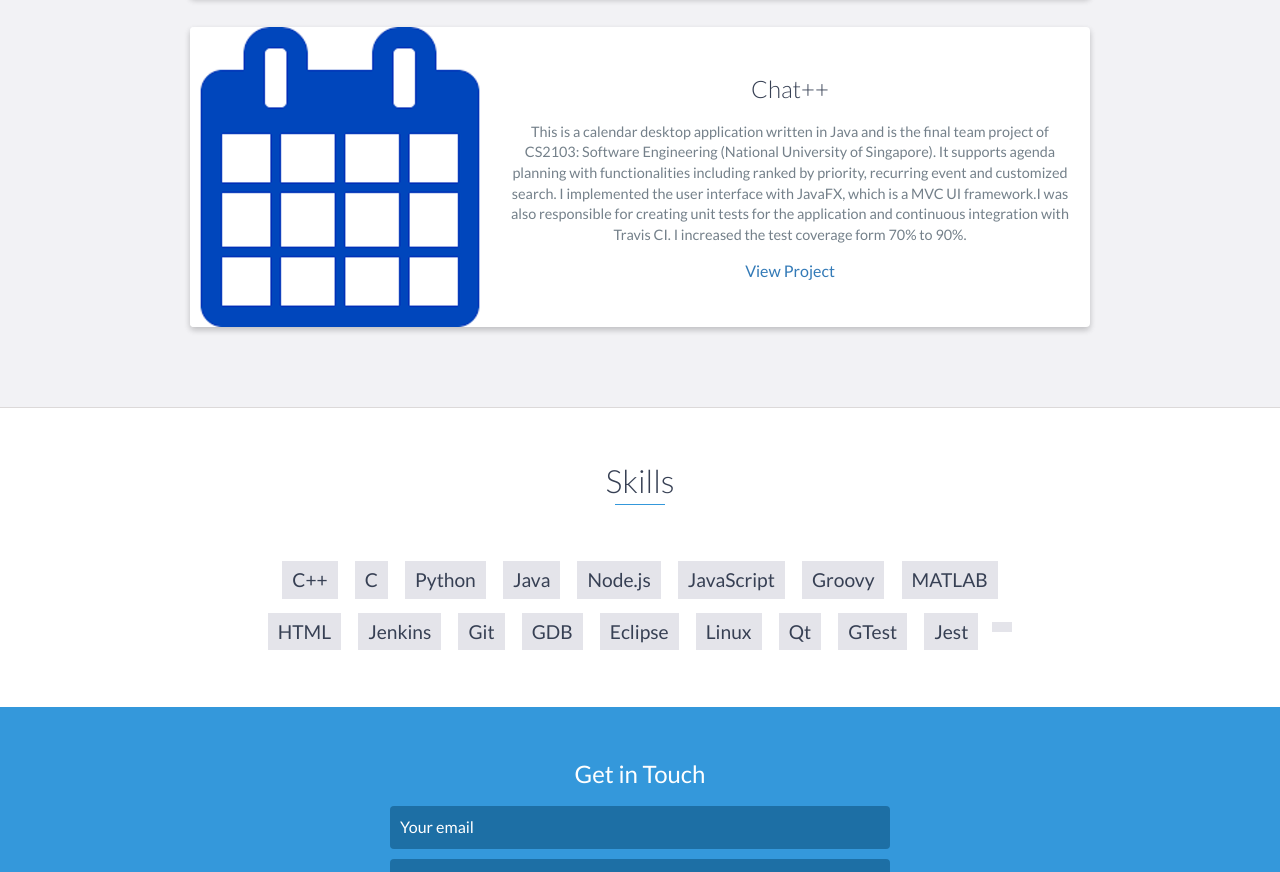
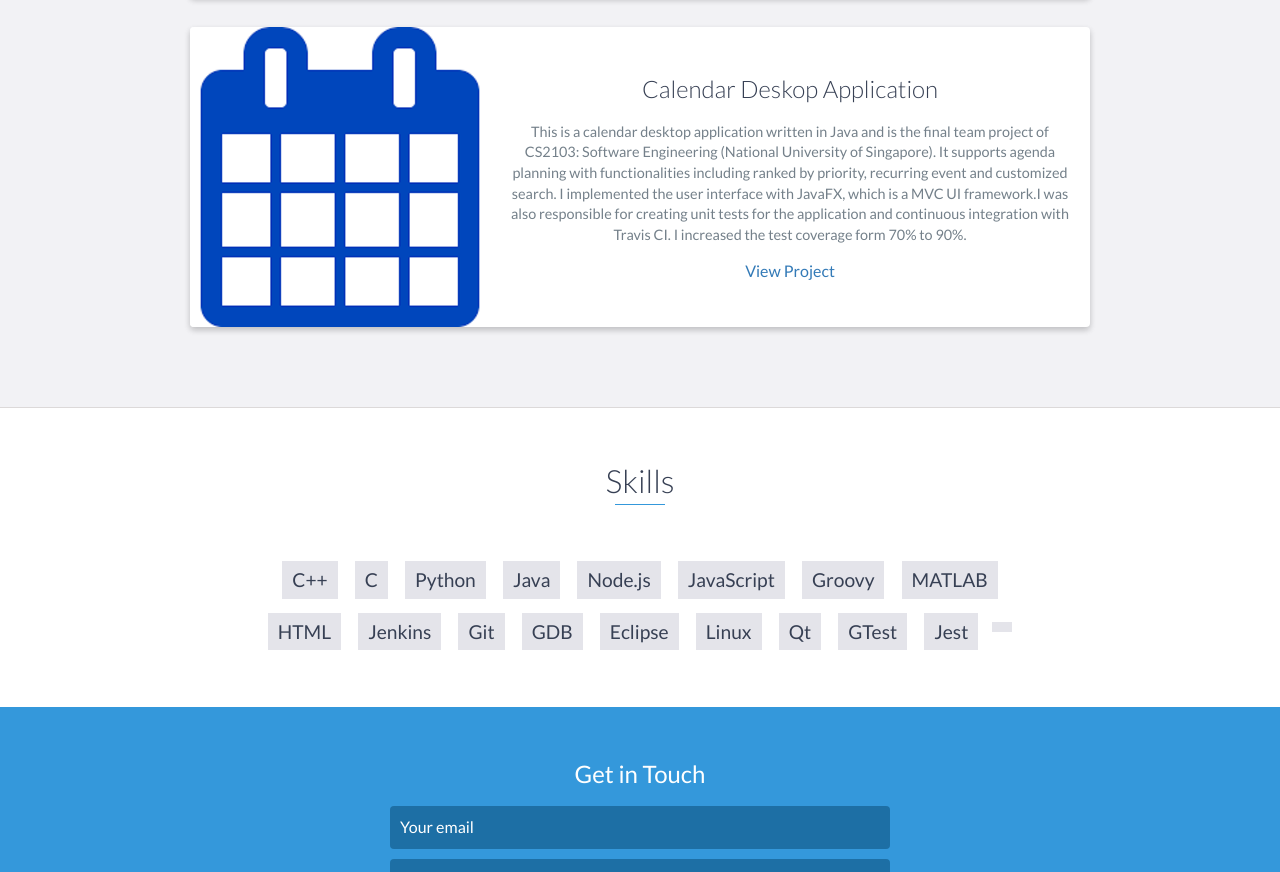
Before and after one commit to nuslarry/nuslarry.github.io, a website: page index.html in a window 1280 px wide. Shown: the part 3552-4424 px from the top of the page. Drawn offline with nearby package versions, Linux system fonts and the light colour scheme.

Commit message:
fix calendar title

```diff
--- a/index.html
+++ b/index.html
@@ -234,7 +234,7 @@
                         </div>
                         <!-- End .project-image -->
                         <div class="project-info">
-                            <h3>Chat++</h3>
+                            <h3>Calendar Deskop Application</h3>
                             <p>
                                 This is a calendar desktop application written in Java and is the final team project of CS2103:
                                 Software Engineering (National University of Singapore). It supports agenda planning with
```
